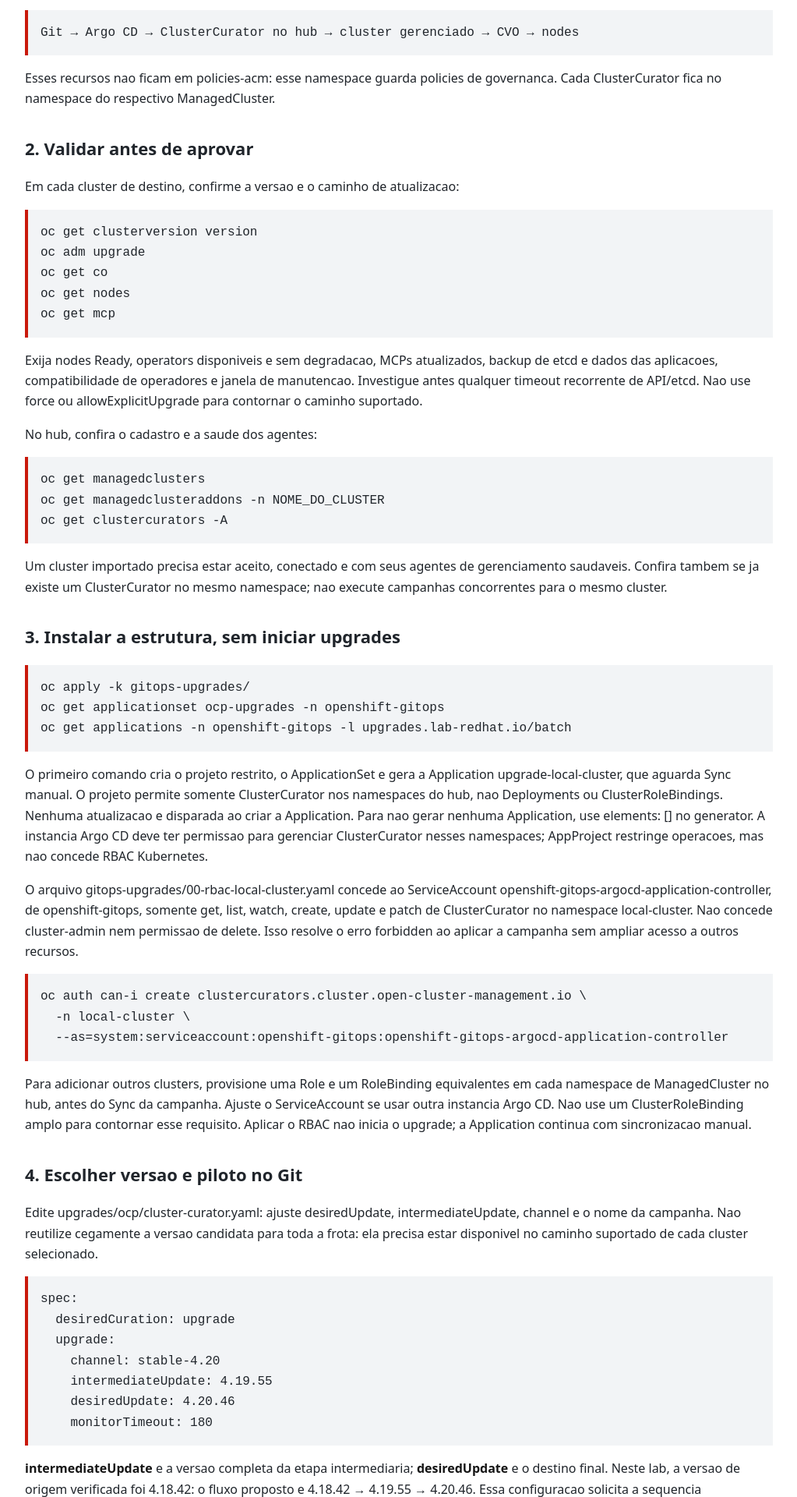
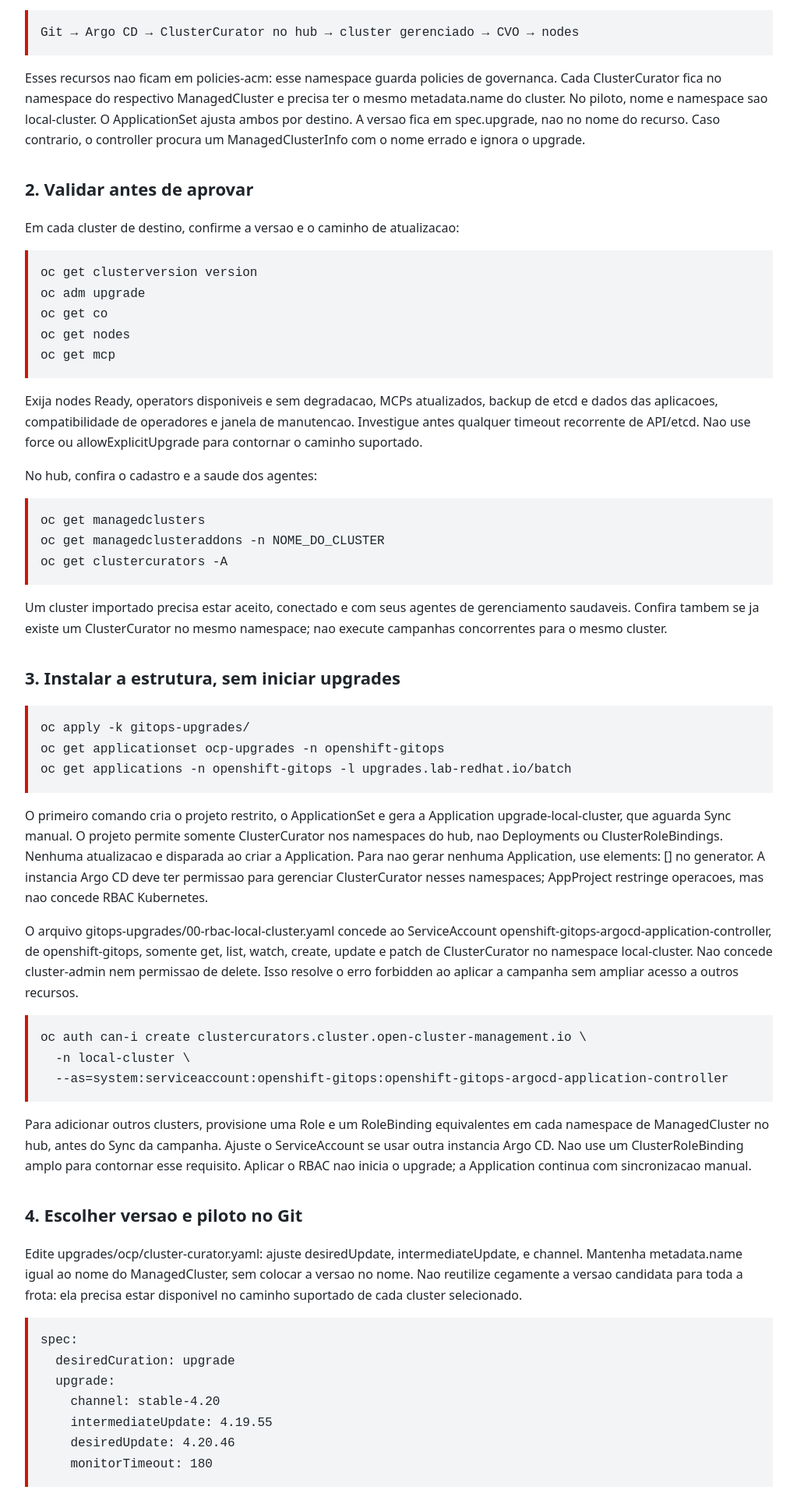
Before and after one commit to Joaofelixs/lab-redhat, a plain HTML site: page docs/upgrades-acm-gitops.html in a window 1280 px wide. Shown: the part 508-2428 px from the top of the page at 78% size, without its empty margins (128-1151 px from the left). Drawn offline with Linux system fonts and the light colour scheme.

Commit message:
Match ClusterCurator name to each managed cluster

```diff
--- a/docs/upgrades-acm-gitops.html
+++ b/docs/upgrades-acm-gitops.html
@@ -36,7 +36,11 @@ mas com sincronizacao automatica explicitamente desativada. A campanha proposta
 </ul>
 <pre><code>Git → Argo CD → ClusterCurator no hub → cluster gerenciado → CVO → nodes</code></pre>
 <p>Esses recursos nao ficam em policies-acm: esse namespace guarda policies de
-governanca. Cada ClusterCurator fica no namespace do respectivo ManagedCluster.</p>
+governanca. Cada ClusterCurator fica no namespace do respectivo ManagedCluster
+e precisa ter o mesmo metadata.name do cluster. No piloto, nome e namespace
+sao local-cluster. O ApplicationSet ajusta ambos por destino. A versao fica
+em spec.upgrade, nao no nome do recurso. Caso contrario, o controller procura
+um ManagedClusterInfo com o nome errado e ignora o upgrade.</p>
 
 <h2>2. Validar antes de aprovar</h2>
 <p>Em cada cluster de destino, confirme a versao e o caminho de atualizacao:</p>
@@ -84,7 +88,8 @@ inicia o upgrade; a Application continua com sincronizacao manual.</p>
 
 <h2>4. Escolher versao e piloto no Git</h2>
 <p>Edite upgrades/ocp/cluster-curator.yaml: ajuste desiredUpdate, intermediateUpdate,
-channel e o nome da campanha. Nao reutilize cegamente a versao candidata para toda a frota:
+e channel. Mantenha metadata.name igual ao nome do ManagedCluster, sem colocar
+a versao no nome. Nao reutilize cegamente a versao candidata para toda a frota:
 ela precisa estar disponivel no caminho suportado de cada cluster selecionado.</p>
 <pre><code>spec:
   desiredCuration: upgrade
@@ -146,7 +151,7 @@ criadas por outros ApplicationSets.</p>
 <h2>6. Acompanhar e liberar o proximo lote</h2>
 <p>No hub:</p>
 <pre><code>oc get clustercurator -n cluster-dev-01
-oc describe clustercurator upgrade-4-20-46 -n cluster-dev-01
+oc describe clustercurator cluster-dev-01 -n cluster-dev-01
 oc get jobs,pods -n cluster-dev-01</code></pre>
 <p>No cluster atualizado, valide novamente versao, operators, nodes, MCPs e
 aplicacoes. Somente depois libere novas entradas e sincronize o proximo lote.
```
Also changed, not shown: 2 other files.
